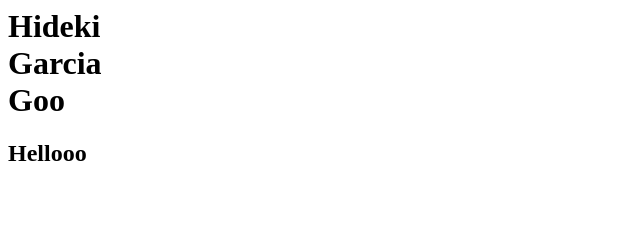
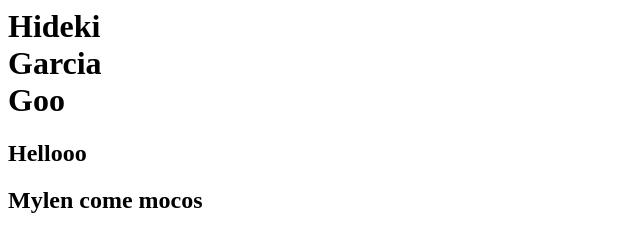
Before and after one commit to hidekigarcia/hidekigarcia.github.io, a plain HTML site: page index.html in a window 1280 px wide. Shown: the whole page, without its empty margins (0-640 px from the left). Drawn offline with Linux system fonts and the light colour scheme.

Commit message:
Update index.html

```diff
--- a/index.html
+++ b/index.html
@@ -3,3 +3,4 @@ Garcia<br/>
 Goo</h1>
 
 <h2>Hellooo<h2/>
+<h2>Mylen come mocos<h2/>
```
